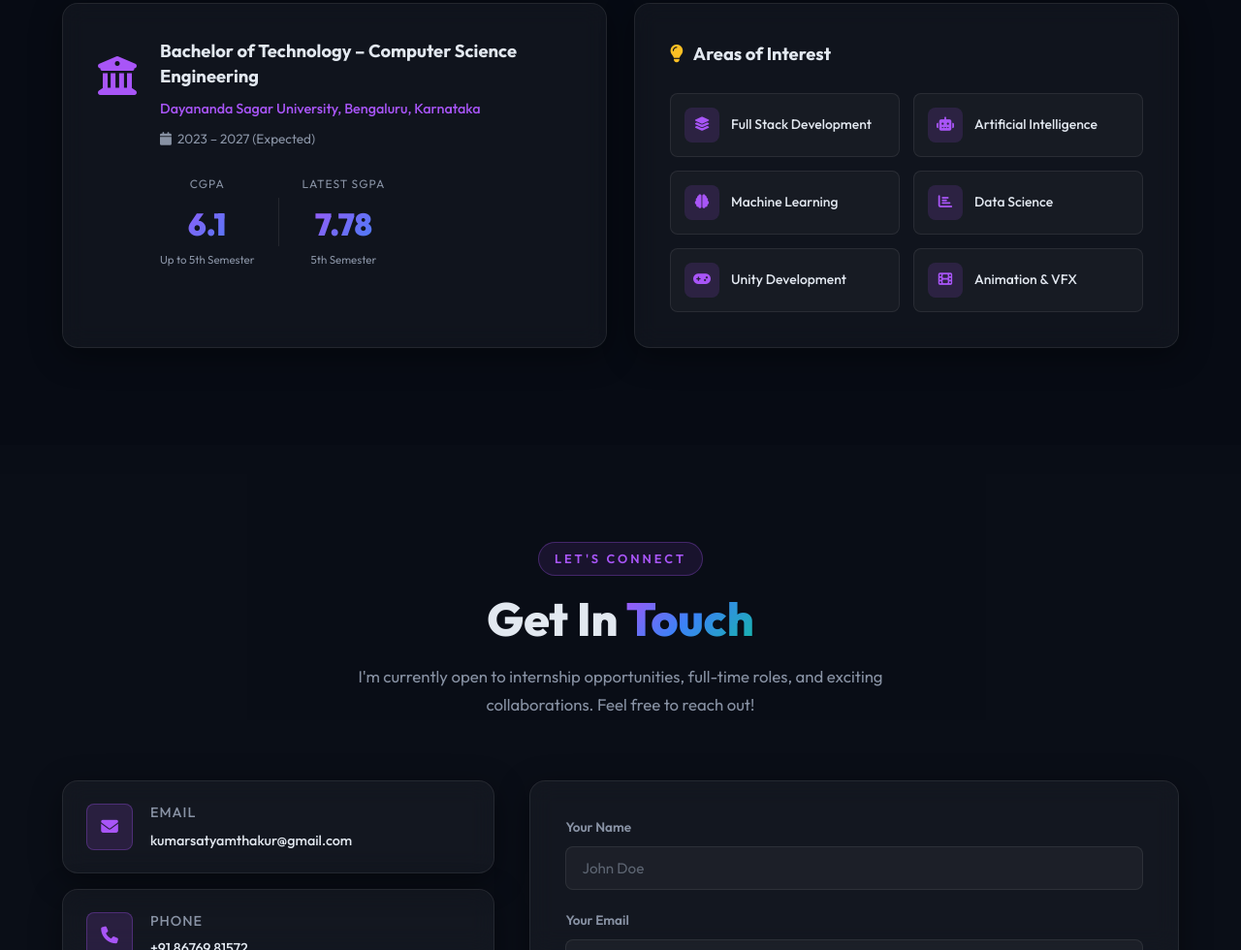
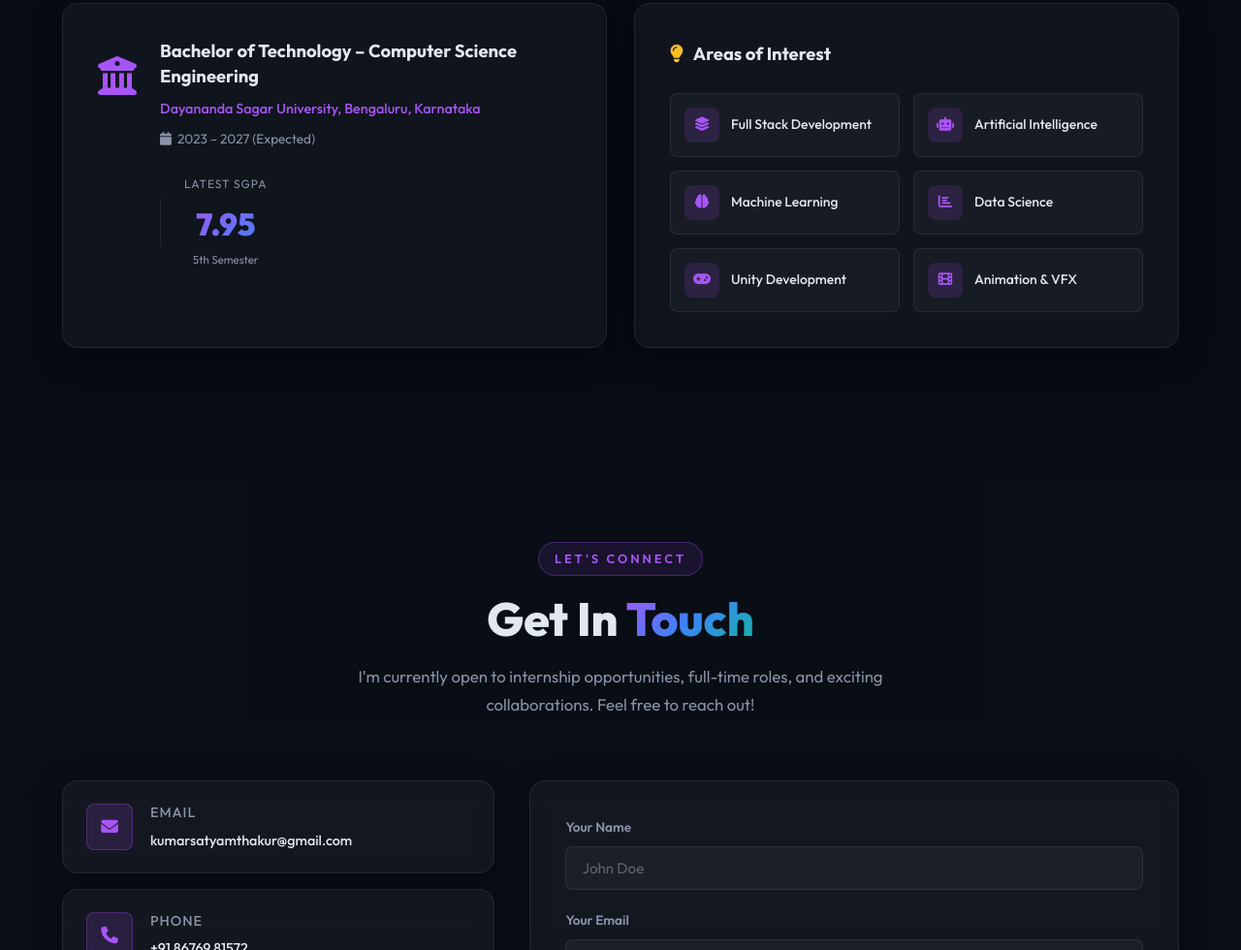
Before and after one commit to SatyamThakur-coder/Portfolio, a plain HTML site: page index.html in a window 1280 px wide. Shown: the part 5138-6118 px from the top of the page at 97% size. Drawn offline with nearby package versions, Linux system fonts and the light colour scheme.

Commit message:
Update index.html

```diff
--- a/index.html
+++ b/index.html
@@ -444,15 +444,10 @@
             <p class="edu-university">Dayananda Sagar University, Bengaluru, Karnataka</p>
             <p class="edu-year"><i class="fas fa-calendar"></i> 2023 – 2027 (Expected)</p>
             <div class="edu-grades">
-              <div class="grade-item">
-                <span class="grade-label">CGPA</span>
-                <span class="grade-value">6.1</span>
-                <span class="grade-note">Up to 5th Semester</span>
-              </div>
               <div class="grade-divider"></div>
               <div class="grade-item">
                 <span class="grade-label">Latest SGPA</span>
-                <span class="grade-value">7.78</span>
+                <span class="grade-value">7.95</span>
                 <span class="grade-note">5th Semester</span>
               </div>
             </div>
```
